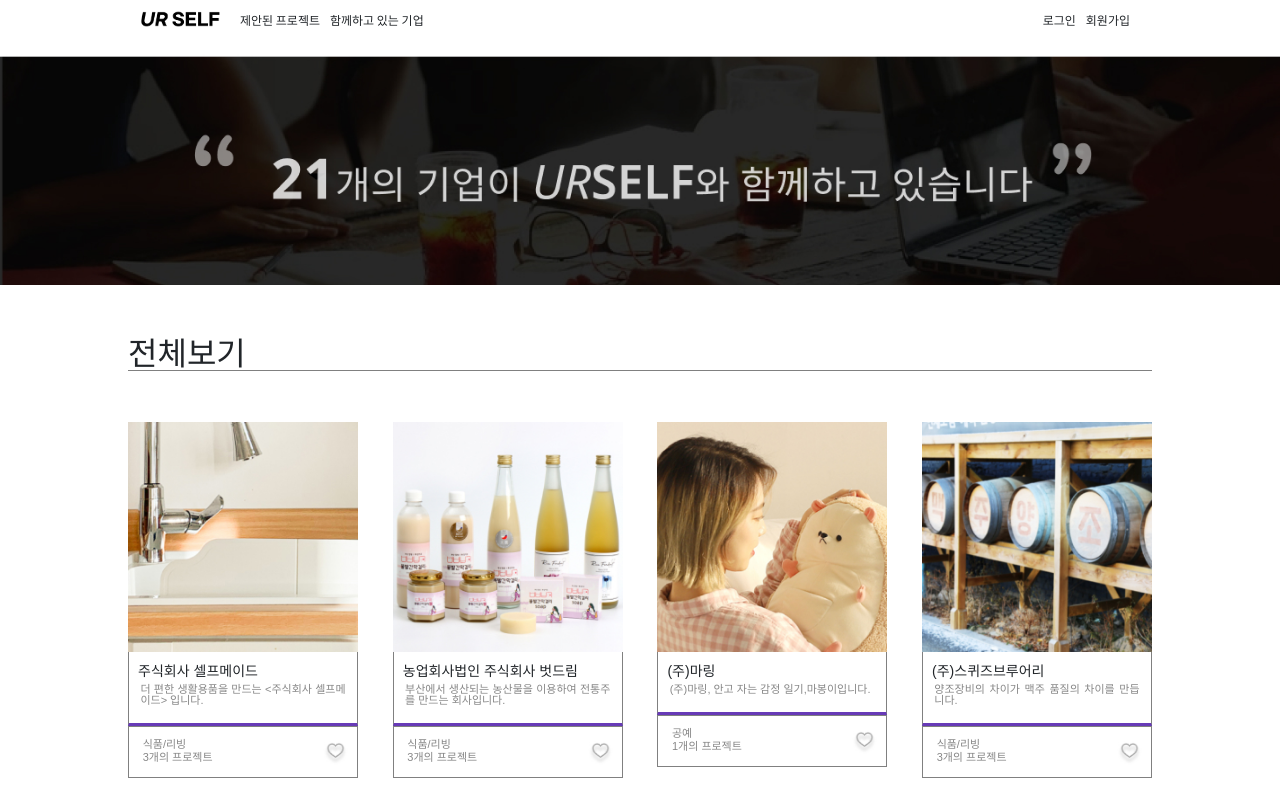
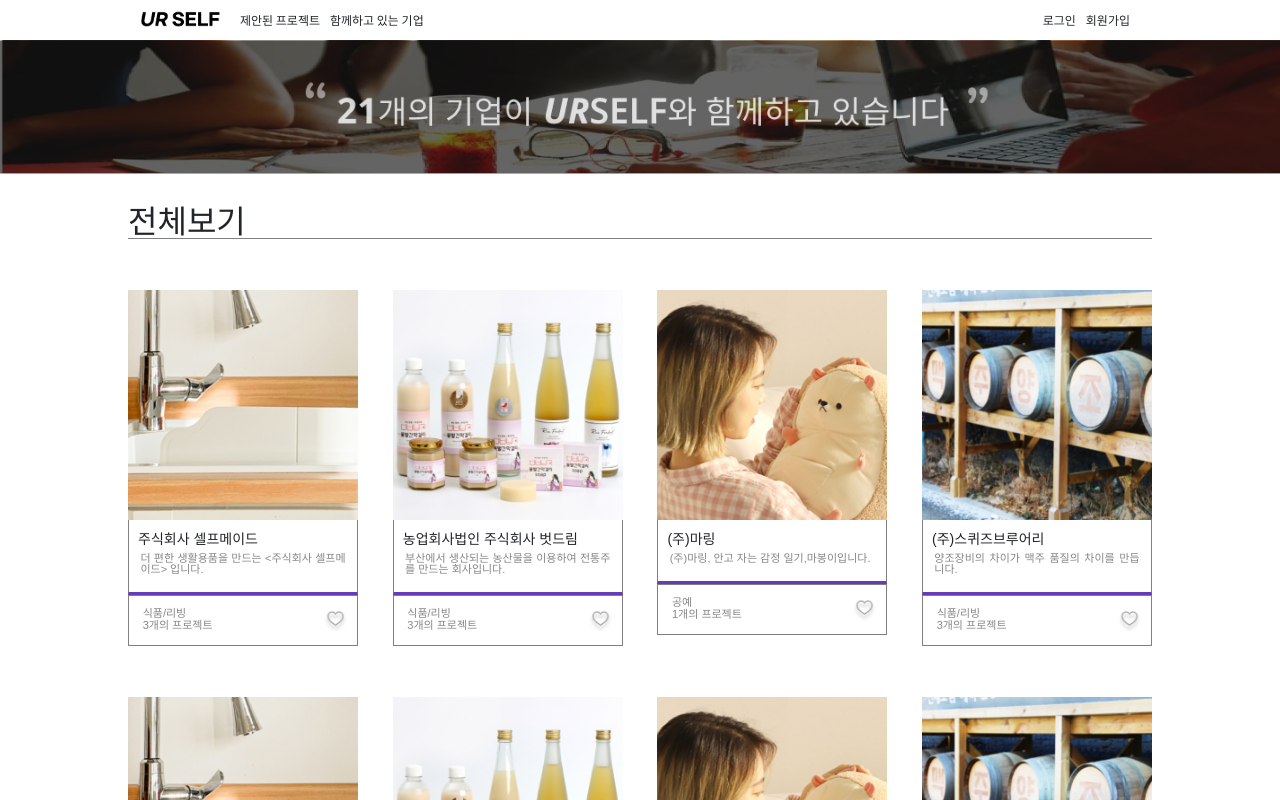
Before and after one commit to OUR-SELF/URSELF, a React (Create React App) app: page /company in a window 1280 px wide. Shown: the top 800 px of the page. Built offline with nearby package versions, Linux system fonts and the light colour scheme; a web font is replaced by a local one.

Commit message:
이슬:: 기업 페이지 배너 교체

```diff
--- a/src/pages/Company.js
+++ b/src/pages/Company.js
@@ -42,7 +42,7 @@
   });
   return (
     <>
-      <ImageBanner src="/img/Company__banner.jpg"></ImageBanner>
+      <ImageBanner src="/img/Company_banner.png"></ImageBanner>
       <Container>
         <Title>전체보기</Title>
         <CardContainer>{maplist}</CardContainer>
@@ -61,7 +61,7 @@
   font-family: 'GmarketSansMedium', sans-serif;
 `;
 const ImageBanner = styled.img`
-  margin-bottom: 4%;
+  margin-bottom: 30px;
 `;
 const Title = styled.div`
   font-family: 'GmarketSansBold', sans-serif;
```
Also changed, not shown: public/img/Company__banner.jpg, public/img/Company_banner.png (added).
